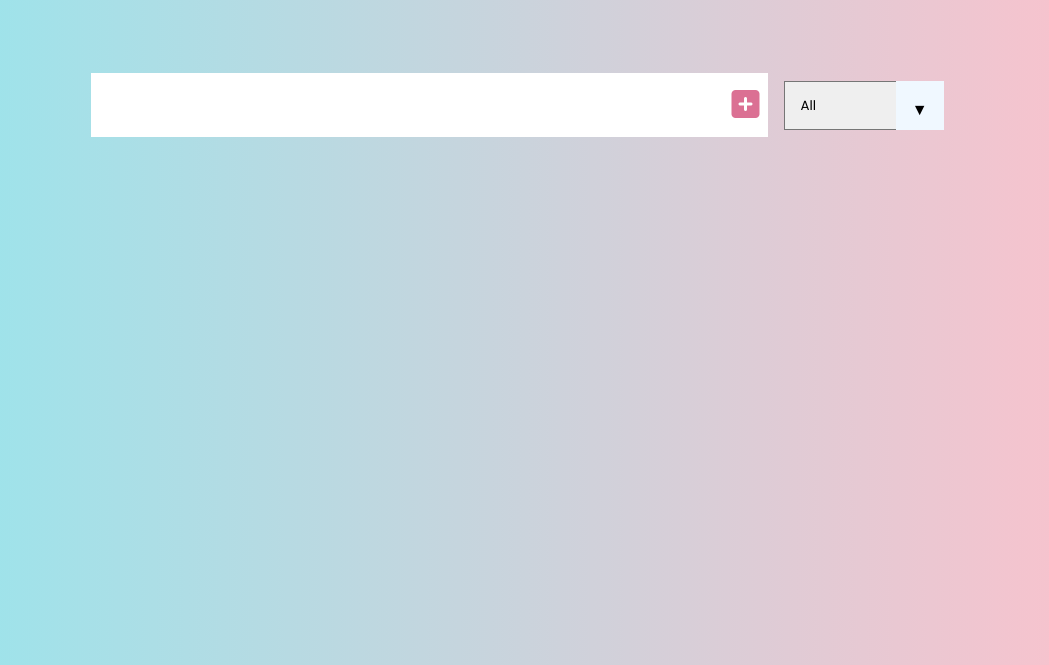
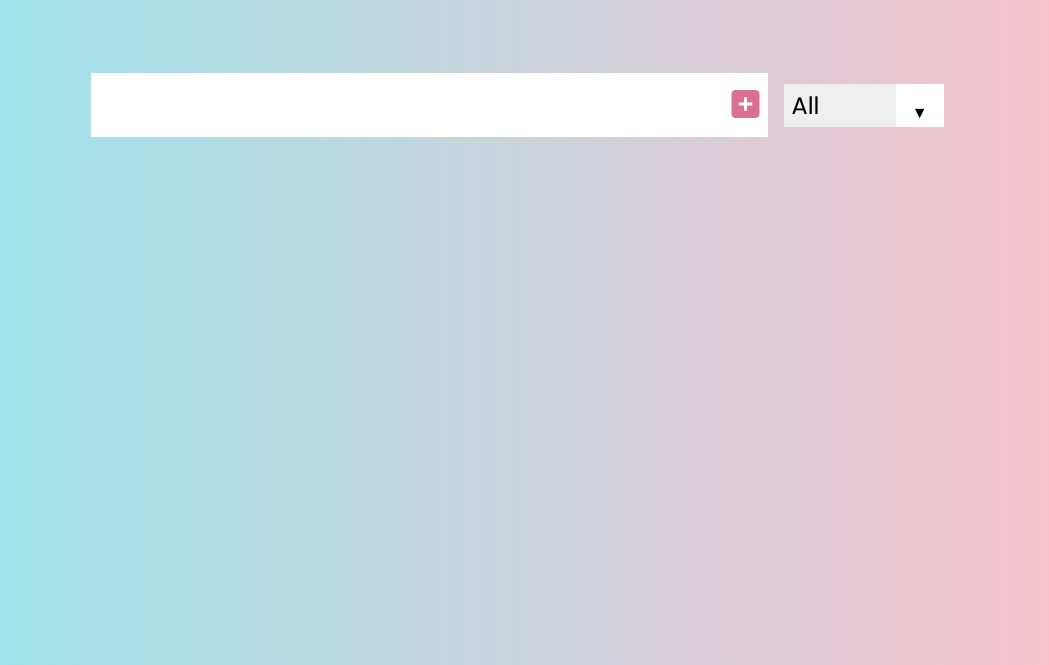
Before and after one commit to nongnong10/TodoApp, a plain HTML site: page index.html in a window 1280 px wide. Shown: the part 135-800 px from the top of the page, without its empty margins (115-1164 px from the left). Drawn offline with Linux system fonts and the light colour scheme.

Commit message:
Update font size

```diff
--- a/main.css
+++ b/main.css
@@ -115,19 +115,18 @@ form button:hover{
 select{
     appearance: none;
     outline: none;
-    /* border: none; */
     color: black;
     width: 10rem;
     cursor: pointer;
-    padding: 1rem;
-
+    padding: 0.5rem;
+    font-size: 1.5rem;
+    border: none;
 }
 
 .select{
     margin: 1rem;
     position: relative;
     overflow: hidden;
-    /* font-size: 0.5rem; */
 }
 
 .select::after{
@@ -135,7 +134,7 @@ select{
     content: "\25BC";
     position: absolute;
     color: black;
-    background-color: aliceblue;
+    background-color: white;
     top: 0;
     right: 0;
     padding: 1rem;
@@ -143,6 +142,11 @@ select{
     transition: all 0.3s ease;
 }
 
+.option:hover{
+    color: aliceblue;
+    background-color:palevioletred;
+}
+
 .select:hover::after{
     color: aliceblue;
     background-color:palevioletred;
```
